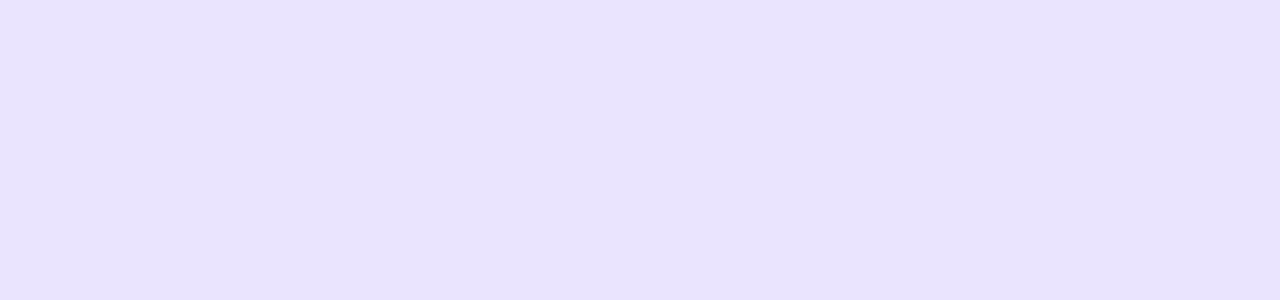
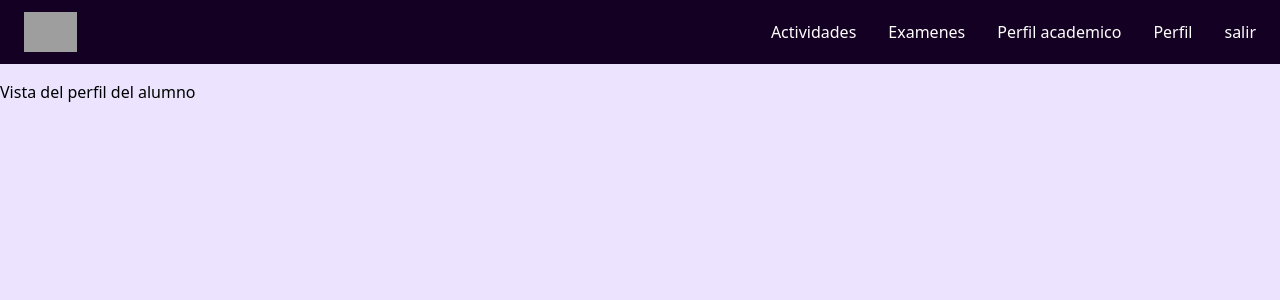
Before and after one commit to SergioCruzSalinas/Axolote, a Vue app: page /auth/perfil in a window 1280 px wide. Before the commit this address had no page. Shown: the top 300 px of the page. Built offline with nearby package versions, Linux system fonts and the light colour scheme; sample sign-in values are in the browser's storage; grey boxes are pictures that could not be loaded.

Commit message:
Se actualizan los links del navegador

```diff
--- a/src/modules/auth/router/index.ts
+++ b/src/modules/auth/router/index.ts
@@ -17,6 +17,11 @@ export const authRoutes: RouteRecordRaw = {
             path: 'registrarse',
             name: 'register',
             component: () => import('@/modules/auth/views/RegisterView.vue')
+        },
+        {
+            path: 'perfil',
+            name: 'perfil',
+            component: () => import('@/modules/auth/views/PerfilView.vue')
         }
     ]
 }
--- a/src/modules/auth/views/LoginView.vue
+++ b/src/modules/auth/views/LoginView.vue
@@ -12,7 +12,7 @@
         </p>
       </div>
 
-      <form class="flex flex-col gap-4">
+      <form class="flex flex-col gap-4" @submit.prevent="login"   >
 
         <div class="flex flex-col">
           <label class="text-[#140022] font-semibold mb-1">
@@ -20,6 +20,7 @@
           </label>
           <input
             type="email"
+            v-model="mail"
             class="px-4 py-2 border rounded-lg focus:outline-none focus:ring-2 focus:ring-[#6300b0]"
             placeholder="ejemplo@email.com"
           >
@@ -31,13 +32,15 @@
           </label>
           <input
             type="password"
+            v-model="password"
             class="px-4 py-2 border rounded-lg focus:outline-none focus:ring-2 focus:ring-[#6300b0]"
             placeholder="••••••••"
           >
         </div>
 
         <button
-          class="mt-4 bg-[#6300b0] text-white py-2 rounded-lg font-semibold hover:bg-[#7e22ce] transition">
+          class="mt-4 bg-[#6300b0] text-white py-2 rounded-lg font-semibold hover:bg-[#7e22ce] transition"
+          type="submit">
           Iniciar sesión
         </button>
 
@@ -47,3 +50,21 @@
 
   </div>
 </template>
+
+<script lang="ts" setup>
+import { ref } from 'vue';
+
+const mail = ref('')
+const password = ref('')
+
+const login = () =>{
+  if(mail.value !== '' && password.value !== ''){
+    localStorage.setItem('authenticate', 'true')
+  }
+
+
+}
+
+
+
+</script>
--- /dev/null
+++ b/src/modules/auth/views/PerfilView.vue
@@ -0,0 +1,3 @@
+<template>
+    <h1>Vista del perfil del alumno</h1>
+</template>
--- a/src/modules/main/layouts/LayoutMain.vue
+++ b/src/modules/main/layouts/LayoutMain.vue
@@ -1,6 +1,7 @@
 <template>
     <nav  class="fixed top-0 left-0 w-full z-50">
-        <NavigationView/>
+        <NavigationStudentView v-if="authenticate"/>
+        <NavigationView v-else/>
     </nav>
 
     <main class="relative z-10 pt-20">
@@ -12,6 +13,17 @@
 <script setup>
 import { RouterView } from 'vue-router';
 import NavigationView from '../components/NavigationView.vue';
+import NavigationStudentView from '@/modules/students/components/NavigationStudentView.vue';
+import { ref } from 'vue';
+import { onMounted } from 'vue';
+
+const authenticate = ref(false)
+
+onMounted(() =>{
+    const userAutheticate = localStorage.getItem('authenticate')
+    authenticate.value = !!userAutheticate
+})
+
 </script>
 
 <style>
--- a/src/modules/students/components/NavigationStudentView.vue
+++ b/src/modules/students/components/NavigationStudentView.vue
@@ -12,19 +12,19 @@
       </div>
 
       <div class="hidden md:flex items-center gap-8">
-        <RouterLink :to="{name: 'home'}" class="text-white font-medium hover:text-[#b30086] transition">
+        <RouterLink :to="{name: 'activities'}" class="text-white font-medium hover:text-[#b30086] transition">
           Actividades
         </RouterLink>
 
-        <RouterLink :to="{name: 'about'}" class="text-white font-medium hover:text-[#b30086] transition">
+        <RouterLink :to="{name: 'exams'}" class="text-white font-medium hover:text-[#b30086] transition">
           Examenes
         </RouterLink>
 
-        <RouterLink :to="{name: 'contact'}" class="text-white font-medium hover:text-[#b30086] transition">
+        <RouterLink :to="{name: 'academicPerfil'}" class="text-white font-medium hover:text-[#b30086] transition">
           Perfil academico
         </RouterLink>
 
-        <RouterLink :to="{name: 'contact'}" class="text-white font-medium hover:text-[#b30086] transition">
+        <RouterLink :to="{name: 'perfil'}" class="text-white font-medium hover:text-[#b30086] transition">
           Perfil
         </RouterLink>
 
--- a/src/modules/students/routes/router.ts
+++ b/src/modules/students/routes/router.ts
@@ -1,7 +1,7 @@
 import type { RouteRecordRaw } from "vue-router";
 
 
-export const dasboardRoutes: RouteRecordRaw = {
+export const dashboardRoutes: RouteRecordRaw = {
     path:'dashboard',
     name: 'dashboard',
     component: () => import('@/modules/students/layouts/LayoutStudentView.vue'),
--- a/src/router/index.ts
+++ b/src/router/index.ts
@@ -2,6 +2,7 @@
 import { authRoutes } from '@/modules/auth/router'
 import LayoutMain from '@/modules/main/layouts/LayoutMain.vue'
 import HomeView from '@/modules/main/views/HomeView.vue'
+import { dashboardRoutes } from '@/modules/students/routes/router'
 import { createRouter, createWebHistory } from 'vue-router'
 
 const routes = [
@@ -26,7 +27,8 @@ const routes = [
         name: 'contact',
         component: ()=>import('@/modules/main/views/ContactView.vue')
       },
-      authRoutes
+      authRoutes,
+      dashboardRoutes
     ]
   }
 ]
```
